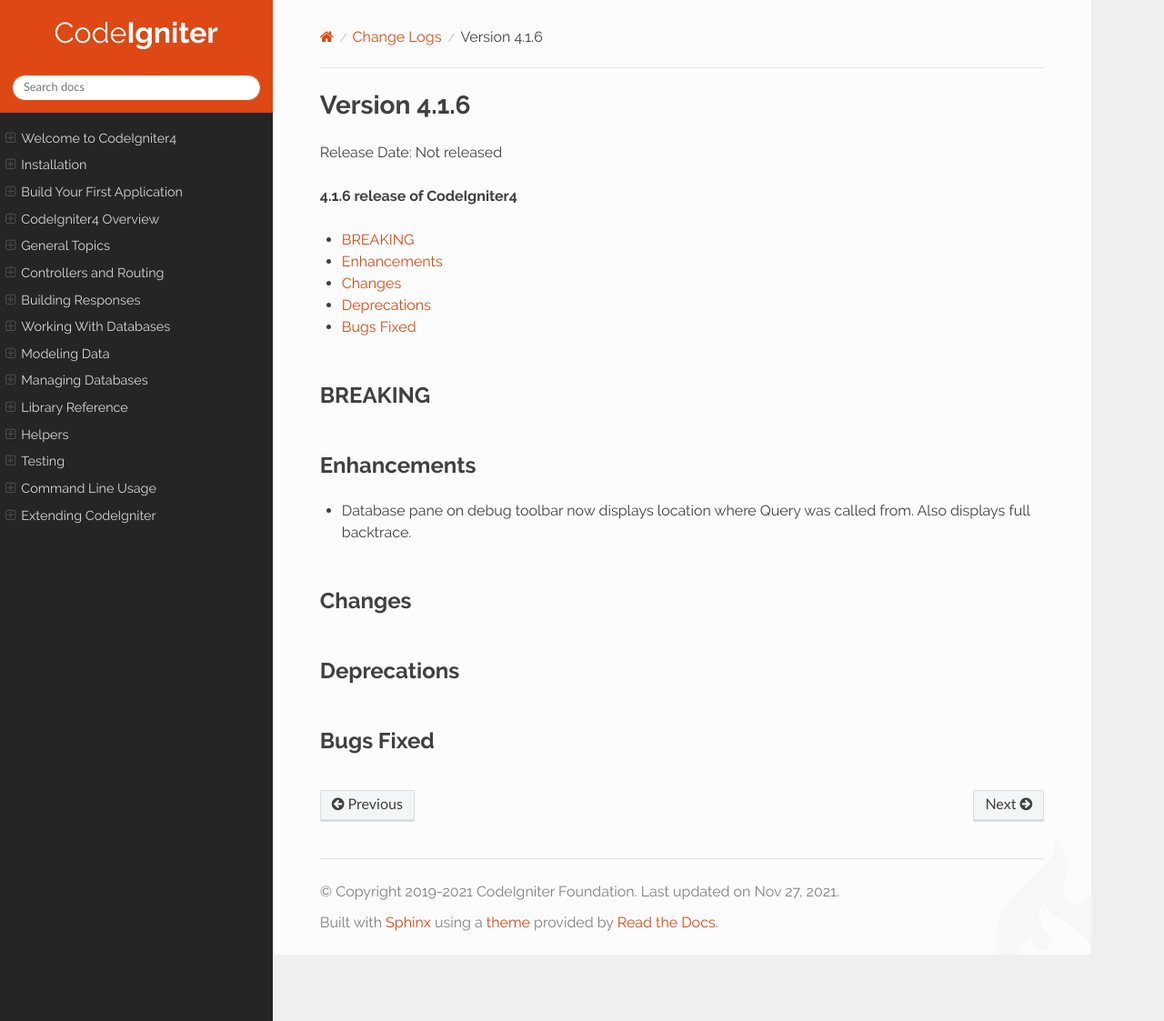
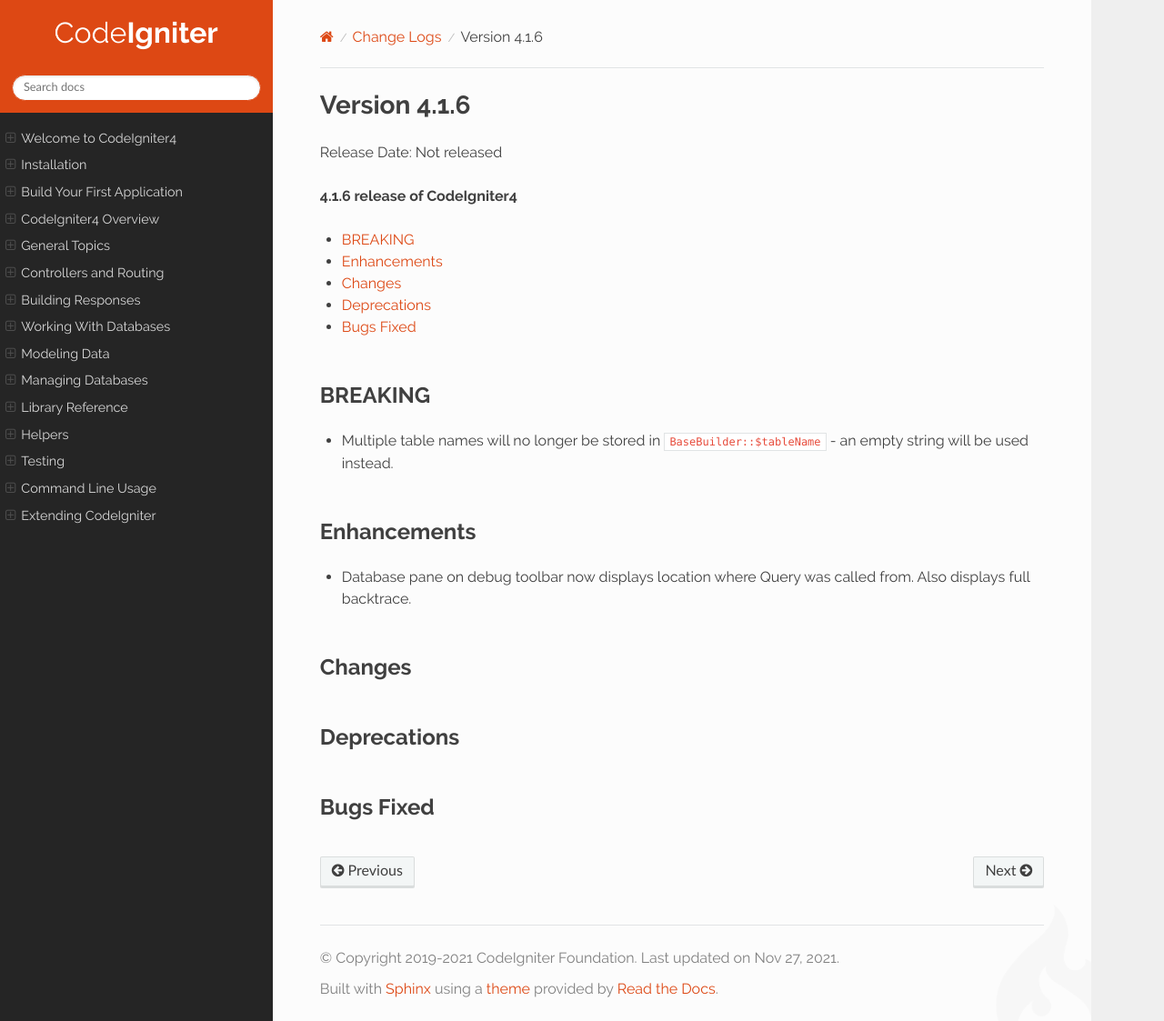
Before and after one commit to NEKOGET/ci4_user_guide_src, a Sphinx documentation site: the page built from source/changelogs/v4.1.6.rst, in a window 1280 px wide and 1123 px high. Shown: the whole window at 91% size. Built offline with Sphinx 7.4.7 and the Read the Docs theme 2.0.0, drawn with Linux system fonts in a browser that asks for light colours.

Commit message:
docs: add about BaseBuilder::$tableName in changelog

```diff
--- a/source/changelogs/v4.1.6.rst
+++ b/source/changelogs/v4.1.6.rst
@@ -11,6 +11,7 @@ Release Date: Not released
 
 BREAKING
 ========
+- Multiple table names will no longer be stored in ``BaseBuilder::$tableName`` - an empty string will be used instead.
 
 Enhancements
 ============
```
